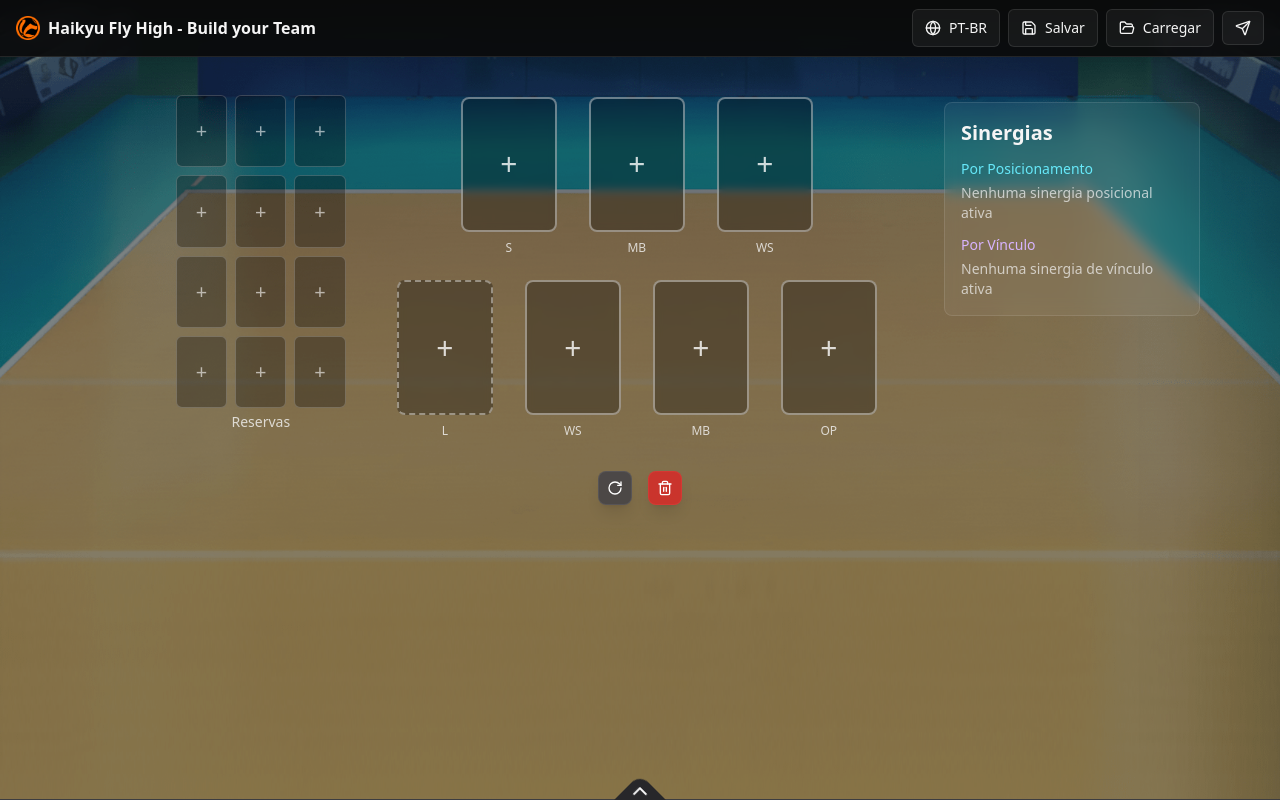
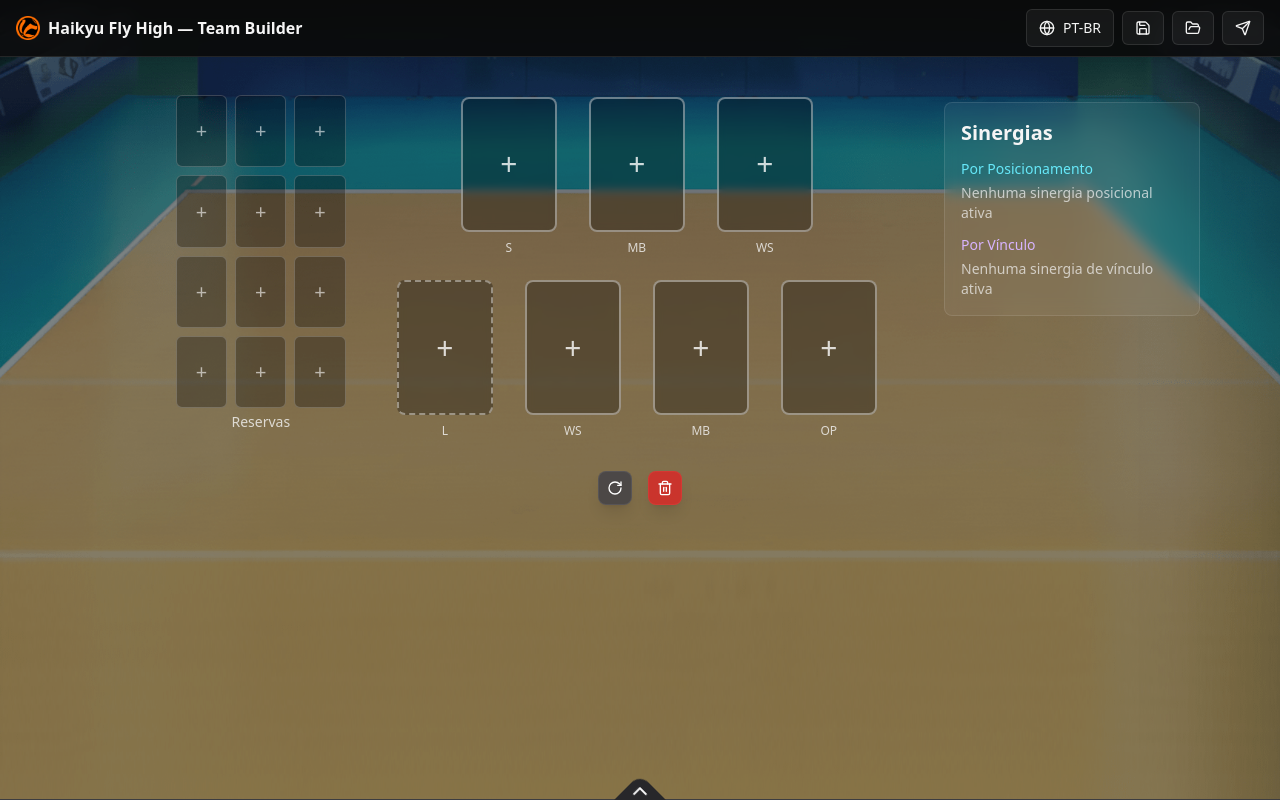
Before and after one commit to chicomelo/haikyuu-build-your-team, a React (Vite) app: page / in a window 1280 px wide. Built offline with nearby package versions, Linux system fonts and the light colour scheme.

Commit message:
ajustes translation e seo

```diff
--- a/index.html
+++ b/index.html
@@ -17,10 +17,7 @@
     <meta property="og:type" content="website" />
     <meta property="og:site_name" content="Haikyu Fly High Builder" />
     <meta property="og:url" content="https://flyhighbuilder.com/" />
-    <meta
-      property="og:title"
-      content="Haikyu Fly High — Volleyball Team Builder"
-    />
+    <meta property="og:title" content="Haikyu Fly High — Team Builder" />
     <meta
       property="og:description"
       content="Monte, organize e compartilhe sua escalação de Haikyu Fly High com sinergias e rotações."
--- a/src/components/PlayerInfoModal.tsx
+++ b/src/components/PlayerInfoModal.tsx
@@ -1,7 +1,7 @@
 import { useTranslation } from "react-i18next";
-import { X, Info } from "lucide-react";
+import { X } from "lucide-react";
 import { useStore, getPlayerById } from "../state/store";
-import type { Player } from "../lib/types";
+
 import { PLAYER_TYPE_META } from "../lib/playerTypes";
 import { getTranslatedBuffName } from "../lib/buffTranslations";
 import { getAbilityText } from "../lib/abilityTranslations";
@@ -75,7 +75,7 @@ export function PlayerInfoModal() {
                     </div>
                   )}
 
-                  {p.links[0]?.name && (
+                  {p.links?.[0]?.name && (
                     <>
                       <div>
                         <div className="opacity-70">
--- a/src/components/RosterBar.tsx
+++ b/src/components/RosterBar.tsx
@@ -105,9 +105,14 @@ export function RosterBar() {
 
       <div className="mx-auto max-w-[1600px] px-4 py-3 h-[220px] md:h-[240px] 2xl:h-[260px] flex flex-col">
         <div className="flex items-center gap-2 mb-2 flex-shrink-0 relative">
-          <div className="flex gap-2 text-xs w-full md:w-auto">
+          <div className="flex gap-4 text-xs w-full md:w-auto">
             {/* Position */}
+            <div className="flex flex-col md:items-center md:flex-row gap-2">
+              <label htmlFor="position-filter" className="text-zinc-400">
+                Posições
+              </label>
               <select
+                id="position-filter"
                 className="filter-btn bg-transparent"
                 value={roleFilter}
                 onChange={(e) => setRoleFilter(e.target.value as any)}
@@ -119,9 +124,15 @@ export function RosterBar() {
                   </option>
                 ))}
               </select>
+            </div>
 
             {/* School */}
+            <div className="flex flex-col md:items-center md:flex-row gap-2">
+              <label htmlFor="school-filter" className="text-zinc-400">
+                Escola
+              </label>
               <select
+                id="school-filter"
                 className="filter-btn bg-transparent"
                 value={schoolFilter}
                 onChange={(e) => setSchoolFilter(e.target.value as any)}
@@ -136,16 +147,22 @@ export function RosterBar() {
                   </option>
                 ))}
               </select>
+            </div>
 
             {/* Player Type */}
+            <div className="flex flex-col md:items-center md:flex-row gap-2">
+              <label htmlFor="player-type-filter" className="text-zinc-400">
+                Tipo de Jogador
+              </label>
               <select
+                id="player-type-filter"
                 className="filter-btn bg-transparent"
                 value={playerTypeFilter}
                 onChange={(e) => setPlayerTypeFilter(e.target.value as any)}
                 aria-label={t("filters.type") || "Type"}
               >
                 <option value="all" className="bg-neutral-900">
-                {t("filters.all")}
+                  {t("filters.all_types")}
                 </option>
                 {allPlayerTypes.map((pt) => (
                   <option key={pt} value={pt} className="bg-neutral-900">
@@ -153,6 +170,7 @@ export function RosterBar() {
                   </option>
                 ))}
               </select>
+            </div>
           </div>
 
           <div className="ml-auto flex items-center gap-2">
@@ -163,7 +181,7 @@ export function RosterBar() {
             )}
 
             <button
-              className="btn text-white/60 hover:text-white"
+              className="btn text-white/60 hover:text-white hidden md:block"
               onClick={close}
             >
               <X size={20} />
--- a/src/components/TeamHeader.tsx
+++ b/src/components/TeamHeader.tsx
@@ -78,7 +78,9 @@ export function TeamHeader() {
       window.location.href = targetPath + search + hash;
     } else {
       // PT-BR: remover prefixo /en se existir
-      const targetPath = isEN ? pathname.replace(/^\/en/, "") || "/" : pathname || "/";
+      const targetPath = isEN
+        ? pathname.replace(/^\/en/, "") || "/"
+        : pathname || "/";
       window.location.href = targetPath + search + hash;
     }
   };
@@ -86,16 +88,16 @@ export function TeamHeader() {
   return (
     <header className="sticky top-0 z-20 border-b border-white/10 bg-neutral-950/90 backdrop-blur">
       <div className="mx-auto max-w-[1600px] px-4 h-16 md:h-14 flex items-center gap-3">
-        <div className="font-semibold flex items-center gap-2">
+        <h1 className="font-semibold flex items-center gap-2">
           <img src={logo} alt="Haikyu Fly High" className="h-6 inline" />
           <span className="hidden md:inline">
-            Haikyu Fly High - Build your Team
+            Haikyu Fly High — Team Builder
           </span>
           <span className="md:hidden">
             Haikyu Fly High <br />
-            Build your Team
+            Team Builder
           </span>
-        </div>
+        </h1>
         <div className="ml-auto flex items-center gap-2">
           {/* Idioma sempre visível aqui por enquanto */}
           <div className="relative" ref={dropdownRef}>
--- a/src/components/TeamManager.tsx
+++ b/src/components/TeamManager.tsx
@@ -25,8 +25,10 @@ export function TeamManager() {
   useEffect(() => {
     const loadSavedTeams = () => {
       try {
-        const saved = localStorage.getItem("savedTeams");        if (saved) {
-          const parsedTeams = JSON.parse(saved);          setSavedTeams(parsedTeams);
+        const saved = localStorage.getItem("savedTeams");
+        if (saved) {
+          const parsedTeams = JSON.parse(saved);
+          setSavedTeams(parsedTeams);
         }
       } catch (e) {
         console.error("Erro ao carregar times salvos:", e);
@@ -52,14 +54,16 @@ export function TeamManager() {
   }, []);
 
   // Salvar times no localStorage sempre que o estado mudar
-  useEffect(() => {    try {
+  useEffect(() => {
+    try {
       // Verificar se há times para salvar
       if (savedTeams.length > 0) {
         localStorage.setItem("savedTeams", JSON.stringify(savedTeams));
         // Verificar se foram realmente salvos
       } else {
         // Se não há times, remover a chave do localStorage
-        localStorage.removeItem("savedTeams");      }
+        localStorage.removeItem("savedTeams");
+      }
     } catch (e) {
       console.error("Erro ao salvar times no localStorage:", e);
     }
@@ -91,7 +95,8 @@ export function TeamManager() {
       team: JSON.parse(JSON.stringify(team)), // Deep copy do time atual
       rotationLabels: JSON.parse(JSON.stringify(rotationLabels)), // Deep copy dos rotationLabels
       createdAt: Date.now(),
-    };    const updatedTeams = [...savedTeams, newTeam];
+    };
+    const updatedTeams = [...savedTeams, newTeam];
     setSavedTeams(updatedTeams);
     setTeamName("");
     setShowSaveModal(false);
@@ -118,9 +123,9 @@ export function TeamManager() {
         id="tm-open-save"
         className="btn items-center gap-2 hidden md:inline-flex"
         onClick={() => setShowSaveModal(true)}
+        title={t("buttons.save")}
       >
         <Save size={16} />
-        {t("buttons.save")}
       </button>
 
       {/* Botão de Carregar */}
@@ -128,9 +133,9 @@ export function TeamManager() {
         id="tm-open-load"
         className="btn items-center gap-2 hidden md:inline-flex"
         onClick={() => setShowLoadModal(true)}
+        title={t("buttons.load")}
       >
         <FolderOpen size={16} />
-        {t("buttons.load")}
       </button>
 
       {/* Modal de Salvar */}
--- a/src/lib/abilityTranslations.ts
+++ b/src/lib/abilityTranslations.ts
@@ -1,4 +1,3 @@
-import { resources } from "../i18n";
 import type { Ability } from "./types";
 
 // Optional per-language overrides, keyed by ability id
--- a/src/locales/en/translation.json
+++ b/src/locales/en/translation.json
@@ -11,7 +11,8 @@
     "position": "Position",
     "school": "School",
     "type": "Type",
-    "all": "All"
+    "all": "All",
+    "all_types": "All"
   },
   "player_modal": {
     "close_aria": "Close",
--- a/src/locales/pt-BR/translation.json
+++ b/src/locales/pt-BR/translation.json
@@ -11,7 +11,8 @@
     "position": "Posição",
     "school": "Escola",
     "type": "Tipo",
-    "all": "Todos"
+    "all": "Todas",
+    "all_types": "Todos"
   },
   "player_modal": {
     "close_aria": "Fechar",
```
Also changed, not shown: src/data/players.json. Lines whose indentation alone changed are shown as unchanged.
